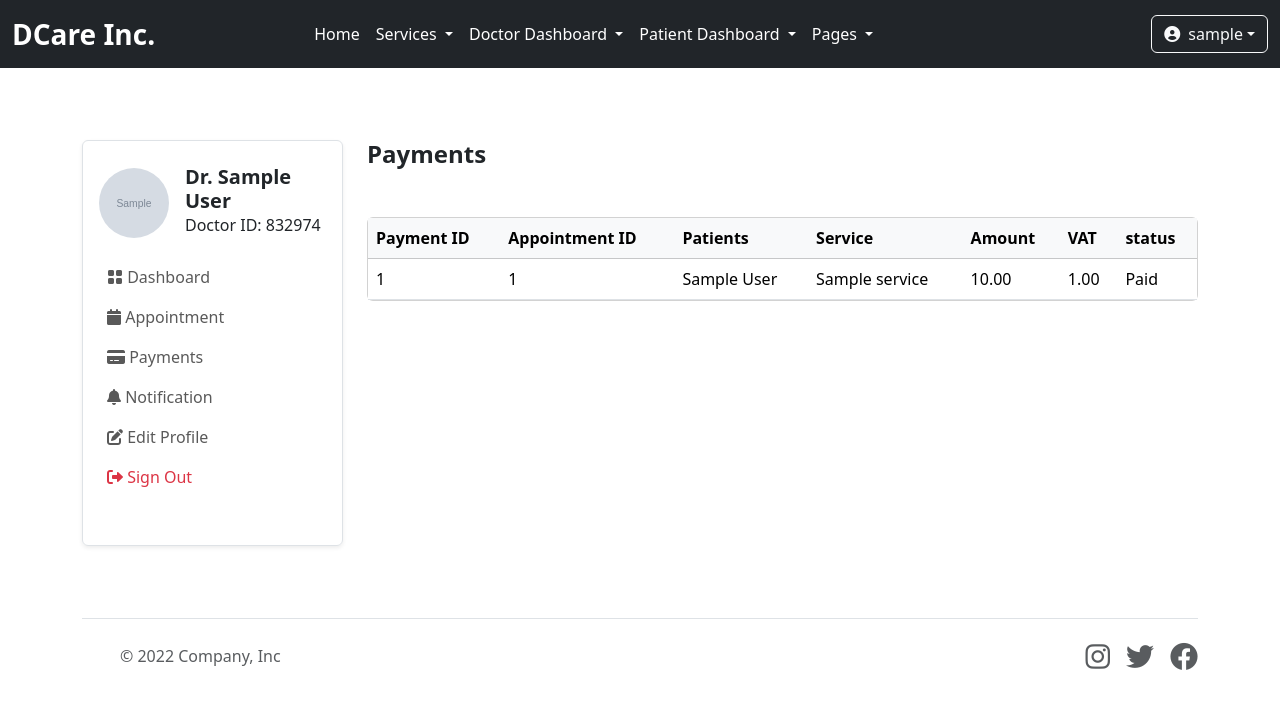
After one commit to mttaherpoor/hms, a Django app: page /doctor/payments/ in a window 1280 px wide. The commit adds this page. Shown: the top 709 px of the page. Run offline with Django 5.2, Linux system fonts and the light colour scheme; a user stored in the database is signed in; tables that the repository leaves empty hold one stand-in row (values such as "Sample post"); grey boxes marked "Sample" are stand-in pictures; parts of the project's set-up code (start-up, migrations or seed data) failed here and were passed over.

Commit message:
feat: add doctor payments page

```diff
--- /dev/null
+++ b/doctor/templates/doctor/payments.html
@@ -0,0 +1,52 @@
+{% extends '_base.html' %}
+
+{% load static %}
+
+{% block page_title %}
+    Payments
+{% endblock %}
+
+{% block content %}
+<section class="pt-5 pb-5">
+    <div class="container">
+        <div class="row mt-0 mt-md-4">
+
+            {% include "doctor/sidebar.html" %}
+
+            <div class="col-lg-9 col-md-8 col-12">
+                <h4 class="mb-0 mb-4 fw-bold">Payments</h4>
+                <div class="card mb-4 mt-5">
+                    <div class="table-responsive overflow-y-hidden">
+                        <table class="table mb-0 text-nowrap table-hover table-centered text-nowrap">
+                            <thead class="table-light">
+                                <tr>
+                                    <th>Payment ID</th>
+                                    <th>Appointment ID</th>
+                                    <th>Patients</th>
+                                    <th>Service</th>
+                                    <th>Amount</th>
+                                    <th>VAT</th>
+                                    <th>status</th>
+                                </tr>
+                            </thead>
+                            <tbody>
+                                {% for payment in payments %}
+                                    <tr>
+                                        <td>{{payment.billing_id}}</td>
+                                        <td>{{payment.appointment.appointment_id}}</td>
+                                        <td>{{payment.patient.full_name}}</td>
+                                        <td>{{payment.appointment.service.name}}</td>
+                                        <td>{{payment.total}}</td>
+                                        <td>{{payment.tax}}</td>
+                                        <td>{{payment.get_status_display}}</td>
+                                    </tr>
+                                {% endfor %}
+                            </tbody>
+                        </table>
+                    </div>
+                </div>
+            </div>
+        </div>
+    </div>
+</section>
+{% endblock %}
--- a/doctor/templates/doctor/sidebar.html
+++ b/doctor/templates/doctor/sidebar.html
@@ -23,7 +23,7 @@
                     </li>
 
                     <li class="nav-item">
-                        <a class="dropdown-item nav-link" href="{% url 'doctor:dashboard' %}"><i class="fas fa-credit-card"></i> Payments</a>
+                        <a class="dropdown-item nav-link" href="{% url 'doctor:payments' %}"><i class="fas fa-credit-card"></i> Payments</a>
                     </li>
                     <li class="nav-item">
                         <a class="dropdown-item nav-link" href="{% url 'doctor:dashboard' %}"><i class="fas fa-bell"></i> Notification</a>
--- a/doctor/urls.py
+++ b/doctor/urls.py
@@ -21,4 +21,7 @@ urlpatterns = [
 
     path('appointments/<str:appointment_id>/prescriptions/create/',views.PrescriptionCreateView.as_view(),name='prescription-create'),
     path('appointments/<str:appointment_id>/prescriptions/<int:pk>/update/',views.PrescriptionUpdateView.as_view(),name='prescription-update'),
+
+    path('payments/',views.PaymentView.as_view(),name='payments'),
+
 ]
--- a/doctor/views.py
+++ b/doctor/views.py
@@ -4,7 +4,7 @@ from django.shortcuts import get_object_or_404, redirect
 from django.views.generic import DetailView, TemplateView, ListView, View, CreateView, UpdateView
 
 from .models import Doctor,Notification
-from base.models import Appointment, LabTest, MedicalRecord, Prescription
+from base.models import Appointment, Billing, LabTest, MedicalRecord, Prescription
 
 class DashboardView(LoginRequiredMixin, TemplateView):
     template_name = 'doctor/dashboard.html'
@@ -209,3 +209,26 @@ class PrescriptionUpdateView(LoginRequiredMixin, UpdateView):
 
     def get_success_url(self):
         return self.object.appointment.get_absolute_url()
+
+
+class PaymentView(LoginRequiredMixin, ListView):
+    model = Billing
+    template_name = 'doctor/payments.html'
+    context_object_name = 'payments'
+
+    def get_queryset(self):
+        doctor = Doctor.objects.get(user=self.request.user)
+
+        return Billing.objects.select_related(
+            'patient',
+            'appointment',
+            'appointment__service',
+        ).filter(
+            appointment__doctor=doctor,
+            status=Billing.BILLING_STATUS_PAID
+        )
+
+    def get_context_data(self, **kwargs):
+        context = super().get_context_data(**kwargs)
+        context["doctor"] = Doctor.objects.get(user=self.request.user)
+        return context
```
Also changed, not shown: doctor/templates/doctor/appointments.html (indentation only).
